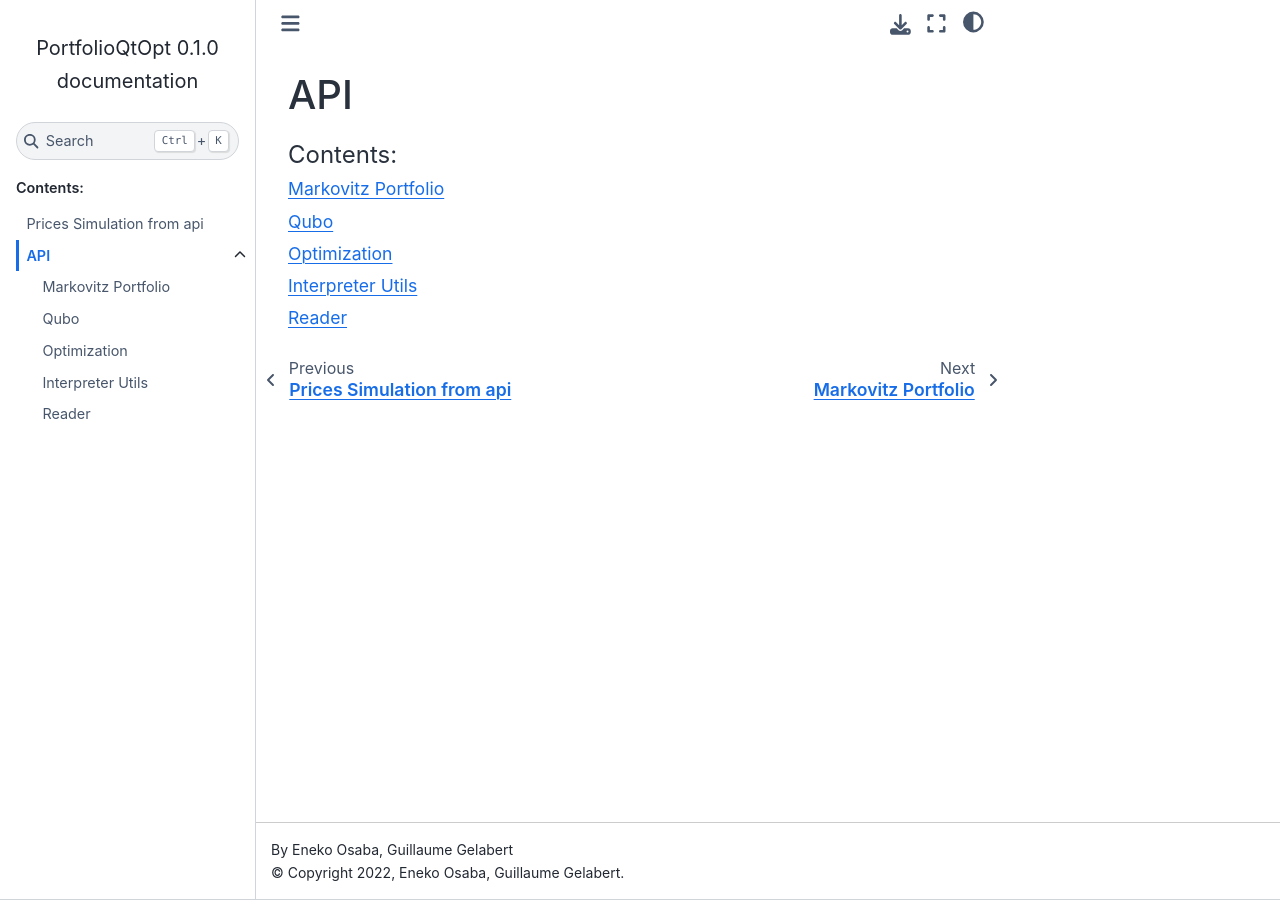
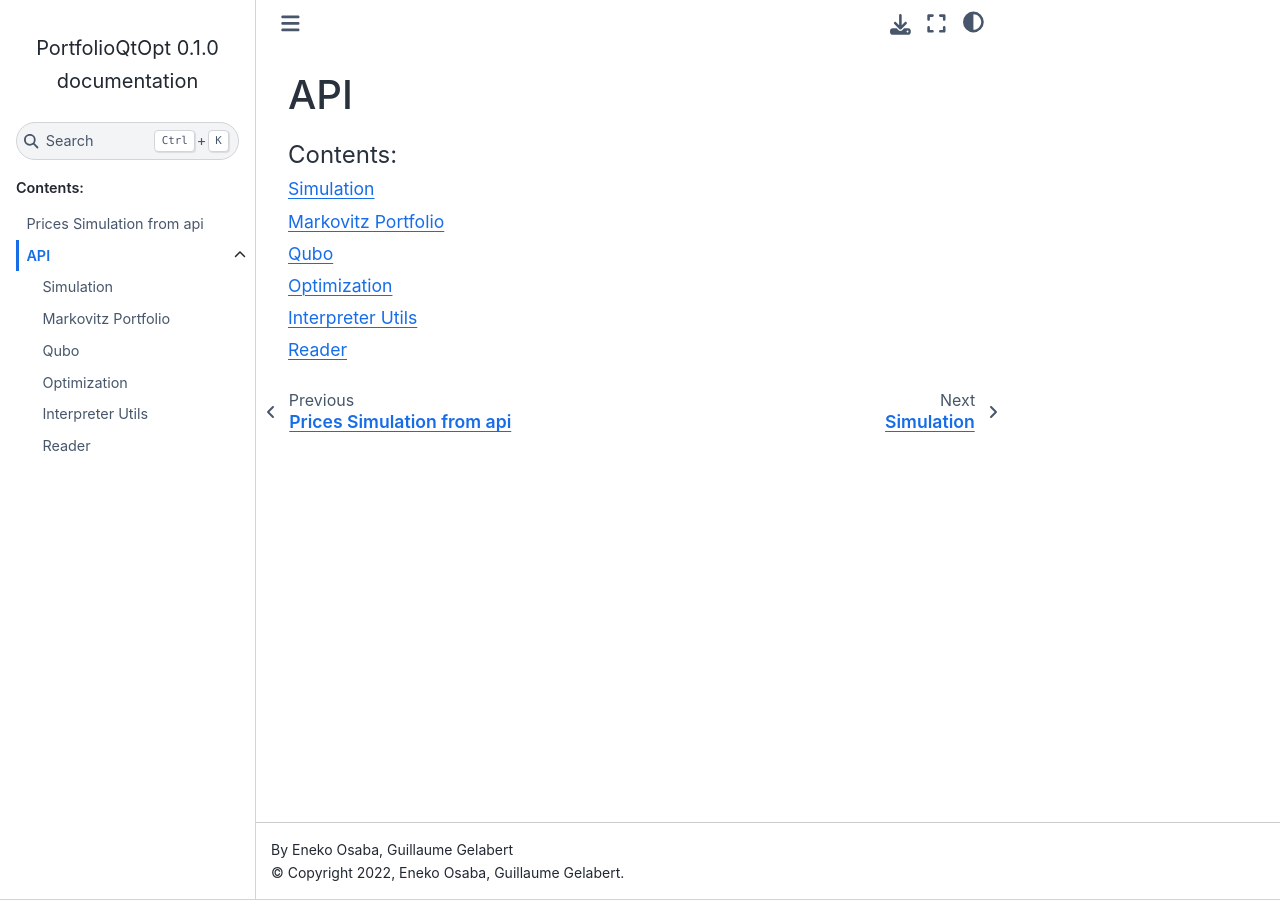
Before and after one commit to GuiGel/PortfolioQtOpt, a Sphinx documentation site: the page built from docs/source/api.rst, in a window 1280 px wide. Built offline with Sphinx 7.4.7 and the Sphinx Book theme 1.1.4, drawn with Linux system fonts in a browser that asks for light colours.

Commit message:
:books: Add simulation to doc

```diff
--- a/docs/source/api.rst
+++ b/docs/source/api.rst
@@ -5,6 +5,7 @@ API
    :maxdepth: 2
    :caption: Contents:
 
+   api/simulation
    api/markovitz_portfolio
    api/qubo
    api/optimization
--- /dev/null
+++ b/docs/source/api/simulation.rst
@@ -0,0 +1,5 @@
+Simulation
+==========
+
+.. automodule:: portfolioqtopt.simulation.simulation
+    :members:
```
